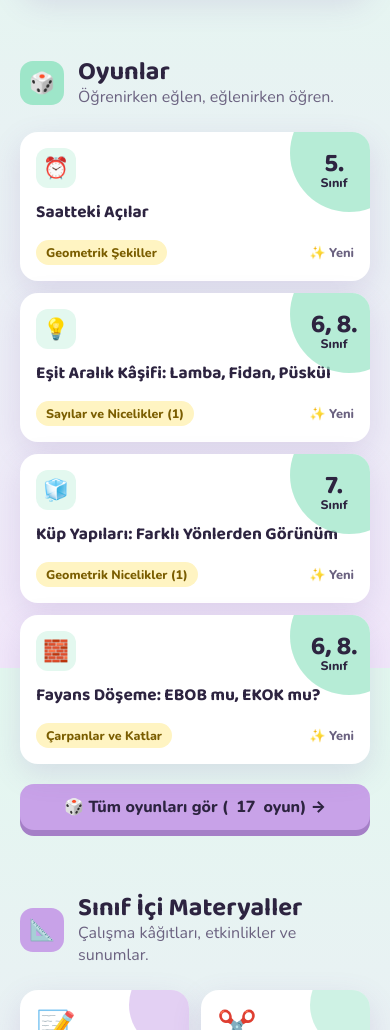
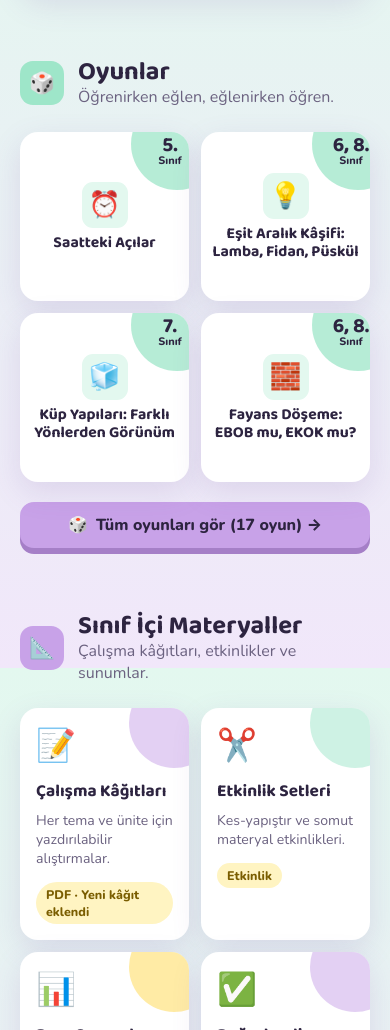
Before and after one commit to Ozgeeeeozturk/hipotenusmatematik, a plain HTML site: page index.html in a window 390 px wide. Shown: the part 1020-2050 px from the top of the page. Drawn offline with nearby package versions, Linux system fonts and the light colour scheme.

Commit message:
Ana sayfa kare oyun kutuları

```diff
--- a/index.html
+++ b/index.html
@@ -116,7 +116,7 @@
   <div class="grid home-games" id="homeGames">
     <div class="skeleton"></div><div class="skeleton"></div><div class="skeleton"></div><div class="skeleton"></div>
   </div>
-  <div class="home-more"><a class="btn btn-lilac" href="oyunlar.html">🎲 Tüm oyunları gör (<span id="oyunSayisi">17</span> oyun) →</a></div>
+  <div class="home-more"><a class="btn btn-lilac" href="oyunlar.html"><span>🎲</span><span id="oyunSayisi">Tüm oyunları gör (17 oyun) →</span></a></div>
 </section>
 
 <!-- MATERYALLER -->
@@ -181,9 +181,14 @@ initHome();
     if (ozel.length) aday = ozel;
     if (aday.length) secilen.push({ g: aday[(gun + gr) % aday.length], gr });
   });
-  box.innerHTML = secilen.map(s => builtinCard(s.g, s.gr)).join('');
+  box.innerHTML = secilen.map(({ g }) => `<a class="card kare-oyun ${g.color}" href="${g.href}">
+      <span class="sinif-kose" aria-label="${gRange(g.grades)}. sınıf"><b>${gRange(g.grades)}.</b>Sınıf</span>
+      <span class="kare-ic" aria-hidden="true">${g.icon}</span>
+      <h3>${esc(g.title)}</h3>
+      <span class="tag">${esc(g.type)}</span>
+    </a>`).join('');
   const sayi = document.getElementById('oyunSayisi');
-  if (sayi) sayi.textContent = BUILTIN_GAMES.length;
+  if (sayi) sayi.textContent = `Tüm oyunları gör (${BUILTIN_GAMES.length} oyun) →`;
 })();
 </script>
 </body>
--- a/style.css
+++ b/style.css
@@ -642,12 +642,33 @@ a.grade-card{color:inherit;text-decoration:none}
 @media (max-width:420px){.bar.has-geri{padding-left:max(12px,var(--safe-l));padding-right:max(12px,var(--safe-r))}.bar.has-geri .logo{gap:7px}.bar.has-geri .logo svg{width:30px;height:30px}.bar.has-geri .logo span{font-size:1.15rem}}
 @media (max-width:340px){.bar.has-geri .logo span{display:none}}
 
-/* ---------- ANA SAYFA: 4 OYUN ---------- */
-.home-games{grid-template-columns:repeat(4,minmax(0,1fr))}
+/* ---------- ANA SAYFA: 4 OYUN (kare kutular) ---------- */
+.home-games{grid-template-columns:repeat(4,minmax(0,1fr));gap:18px}
+.kare-oyun{
+  aspect-ratio:1/1;padding:18px;display:flex;flex-direction:column;align-items:center;justify-content:center;
+  text-align:center;gap:10px;color:inherit;
+}
+.kare-oyun::after{width:120px;height:120px;right:-40px;top:-40px;opacity:.75}
+.kare-oyun .sinif-kose{top:8px;right:-6px}
+.kare-oyun .kare-ic{
+  width:clamp(58px,32%,92px);aspect-ratio:1/1;border-radius:24%;display:grid;place-items:center;
+  font-size:clamp(1.9rem,4vw,3rem);background:var(--mint-light);position:relative;z-index:1;
+}
+.kare-oyun.l .kare-ic{background:var(--lilac-light)}
+.kare-oyun.y .kare-ic{background:var(--yellow-light)}
+.kare-oyun h3{font-size:clamp(1rem,1.6vw,1.2rem);line-height:1.15;margin:0;text-wrap:balance;position:relative;z-index:1;
+  display:-webkit-box;-webkit-line-clamp:3;-webkit-box-orient:vertical;overflow:hidden}
+.kare-oyun .tag{position:relative;z-index:1}
 .home-more{text-align:center;margin-top:20px}
-@media (max-width:1000px){.home-games{grid-template-columns:repeat(2,minmax(0,1fr))}}
+@media (max-width:900px){.home-games{grid-template-columns:repeat(2,minmax(0,1fr));max-width:560px;margin-inline:auto}}
 @media (max-width:560px){
-  .home-games{grid-template-columns:1fr;gap:12px}
-  .home-games .act-card p{display:none}
+  .home-games{gap:12px}
+  .kare-oyun{padding:10px;gap:6px}
+  .kare-oyun .kare-ic{width:46px;font-size:1.6rem}
+  .kare-oyun .tag{display:none}
+  .kare-oyun::after{width:92px;height:92px;right:-34px;top:-34px}
+  .kare-oyun .sinif-kose{width:54px;right:-8px;top:4px;font-size:.68rem}
+  .kare-oyun .sinif-kose b{font-size:1.3rem}
+  .kare-oyun h3{font-size:.98rem}
   .home-more .btn{width:100%;justify-content:center}
 }
--- a/sw.js
+++ b/sw.js
@@ -1,5 +1,5 @@
 /* Hipotenüs service worker: çevrimdışı çalışma ve hızlı açılış */
-const VERSION = 'hipotenus-v74';
+const VERSION = 'hipotenus-v75';
 const SHELL = [
   './', 'index.html', 'giris.html', 'sifre-yenile.html', 'gizlilik.html', 'oyunlar.html', 'oyun.html', 'olustur.html', 'aci-ustasi.html', 'aci-ustasi.js', 'pergel.html', 'pergel.js', 'yaricap-tasi.html', 'yaricap-tasi.js', 'es-dogru.html', 'es-dogru.js', 'saat-aci.html', 'saat-aci.js', 'acinim.html', 'acinim.js', 'kup-gorunum.html', 'kup-gorunum.js', 'basamak-degeri.html', 'basamak-degeri.js', 'cekirge.html', 'cekirge.js', 'termometre.html', 'termometre.js', 'ucgen-avcisi.html', 'ucgen-avcisi.js', 'cember-ucgen.html', 'cember-ucgen.js', 'esit-aralik.html', 'esit-aralik.js', 'fayans.html', 'fayans.js', 'sinif.html', 'sinif.js', 'carpim-merdiveni.html', 'carpim-merdiveni.js', 'aci-boyama.html', 'aci-boyama.js', 'serit-modeli.html', 'serit-modeli.js', 'takip.html', 'takip.js', 'kazanimlar.html', 'kazanimlar.js', 'kazanimlar-veri.js', 'calisma-kagitlari.html', 'style.css', 'games.css', 'app.js', 'games.js', 'ses.js', 'config.js', 'vendor/supabase.js', 'manifest.webmanifest',
   'icons/icon-192.png', 'icons/icon-512.png', 'icons/apple-touch-icon.png', 'icons/favicon-32.png',
```
